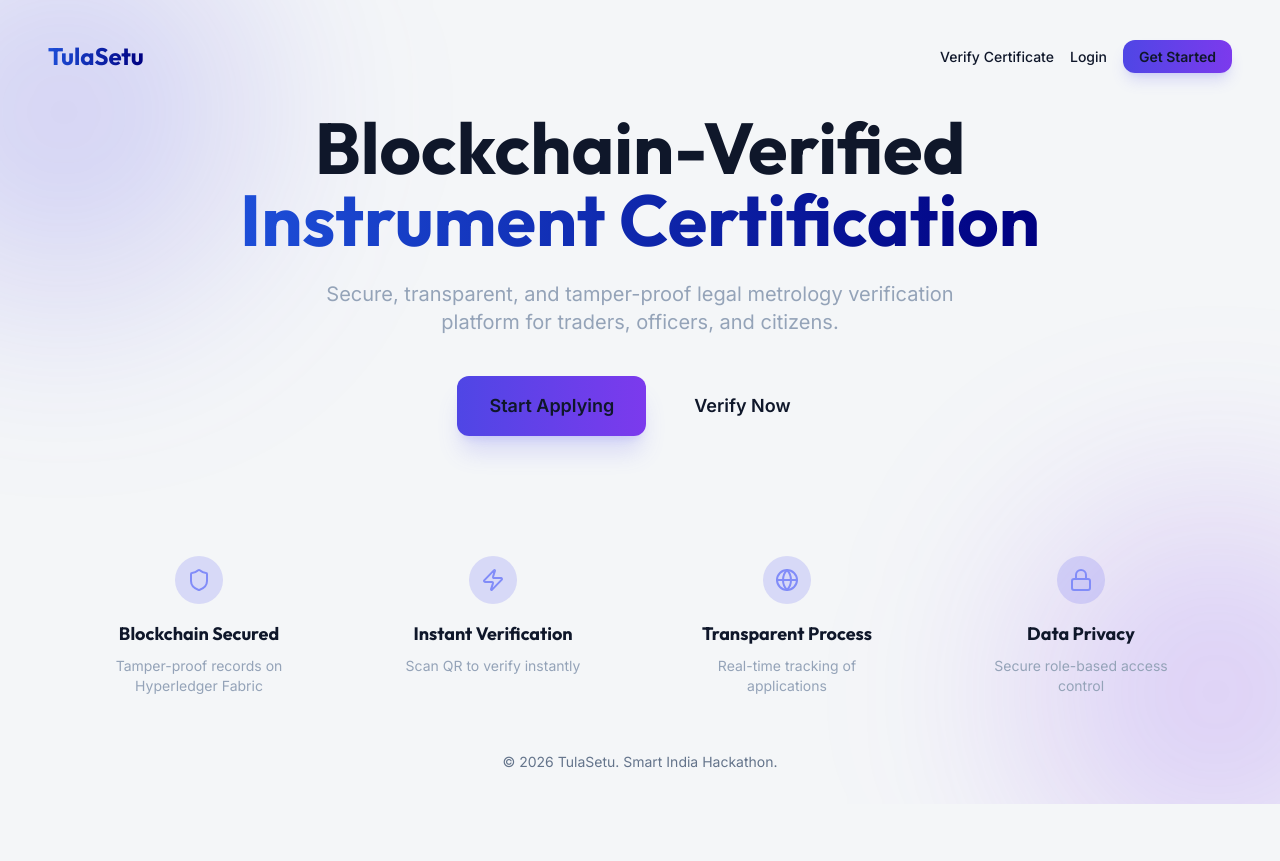
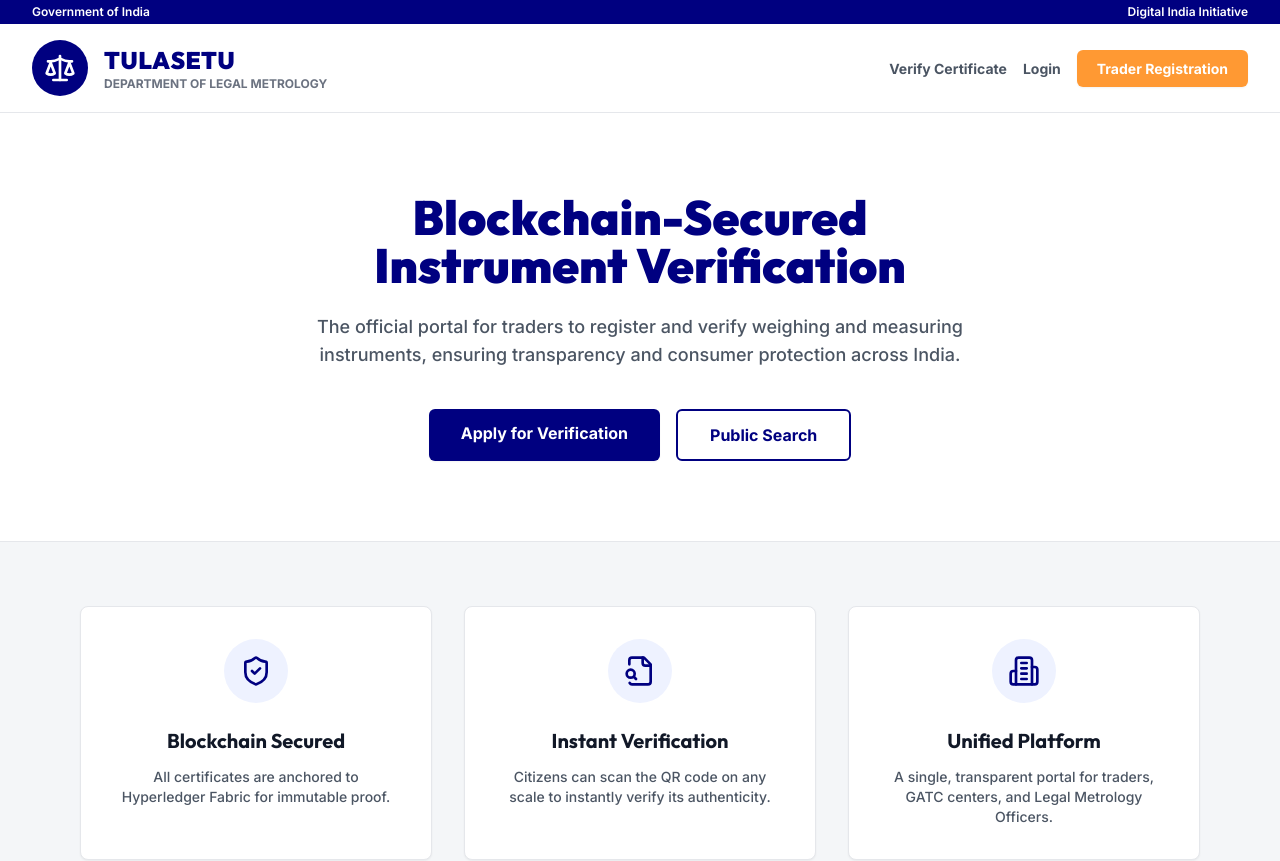
Before and after one commit to Aryanlohri/TULASETU, a Next.js app in the folder frontend/: page / in a window 1280 px wide. Shown: the top 861 px of the page. Before the commit the page ends 804 px from the top, so only its background shows below. Built offline with nearby package versions, Linux system fonts and the light colour scheme.

Commit message:
feat(ui): redesign landing and verification pages

```diff
--- a/frontend/src/app/page.js
+++ b/frontend/src/app/page.js
@@ -1,58 +1,70 @@
 'use client';
 import Link from 'next/link';
-import { Shield, Zap, Globe, Lock } from 'lucide-react';
-import { motion } from 'framer-motion';
+import { ShieldCheck, FileSearch, Scale, Building2 } from 'lucide-react';
 
 export default function LandingPage() {
   return (
-    <div className="min-h-screen flex flex-col relative overflow-hidden">
-      {/* Background Orbs */}
-      <div className="absolute top-[-10%] left-[-10%] w-96 h-96 bg-indigo-600/20 rounded-full blur-[100px]" />
-      <div className="absolute bottom-[-10%] right-[-10%] w-96 h-96 bg-violet-600/20 rounded-full blur-[100px]" />
+    <div className="min-h-screen flex flex-col bg-govbg text-gray-900">
 
-      <header className="px-8 py-6 flex justify-between items-center z-10 glass m-4 rounded-2xl">
-        <h1 className="text-2xl font-heading font-bold text-gradient">TulaSetu</h1>
+      {/* Top Govt Header */}
+      <div className="bg-primary-900 text-white py-1 px-8 text-xs font-semibold flex justify-between">
+        <span>Government of India</span>
+        <span>Digital India Initiative</span>
+      </div>
+
+      <header className="bg-white border-b border-gray-200 px-8 py-4 flex justify-between items-center shadow-sm">
+        <div className="flex items-center gap-4">
+          <div className="w-14 h-14 bg-primary-900 rounded-full flex items-center justify-center text-white">
+            <Scale className="w-8 h-8" />
+          </div>
+          <div>
+            <h1 className="text-2xl font-heading font-black text-primary-900 uppercase tracking-wide">TulaSetu</h1>
+            <p className="text-xs text-gray-500 font-bold uppercase">Department of Legal Metrology</p>
+          </div>
+        </div>
         <div className="space-x-4">
-          <Link href="/verify" className="text-sm font-medium hover:text-indigo-400 transition">Verify Certificate</Link>
-          <Link href="/login" className="text-sm font-medium hover:text-indigo-400 transition">Login</Link>
-          <Link href="/register" className="px-4 py-2 bg-gradient-to-r from-indigo-600 to-violet-600 rounded-xl text-sm font-semibold shadow-lg shadow-indigo-500/20 hover:scale-105 transition">Get Started</Link>
+          <Link href="/verify" className="text-sm font-bold text-gray-600 hover:text-primary-900 transition">Verify Certificate</Link>
+          <Link href="/login" className="text-sm font-bold text-gray-600 hover:text-primary-900 transition">Login</Link>
+          <Link href="/register" className="px-5 py-2.5 bg-saffron-500 rounded-md text-white text-sm font-bold shadow-sm hover:bg-saffron-600 transition">Trader Registration</Link>
         </div>
       </header>
 
-      <main className="flex-1 flex flex-col items-center justify-center text-center px-4 z-10">
-        <motion.div initial={{ opacity: 0, y: 20 }} animate={{ opacity: 1, y: 0 }} transition={{ duration: 0.5 }}>
-          <h2 className="text-5xl md:text-7xl font-heading font-bold mb-6 leading-tight">
-            Blockchain-Verified <br/> <span className="text-gradient">Instrument Certification</span>
+      <main className="flex-1 flex flex-col items-center">
+        {/* Hero Section */}
+        <div className="w-full bg-white border-b border-gray-200 py-20 px-4 text-center">
+          <h2 className="text-4xl md:text-5xl font-heading font-black mb-6 text-primary-900">
+            Blockchain-Secured <br/> Instrument Verification
           </h2>
-          <p className="text-lg md:text-xl text-slate-400 max-w-2xl mx-auto mb-10">
-            Secure, transparent, and tamper-proof legal metrology verification platform for traders, officers, and citizens.
+          <p className="text-lg text-gray-600 max-w-2xl mx-auto mb-10 font-medium">
+            The official portal for traders to register and verify weighing and measuring instruments, ensuring transparency and consumer protection across India.
           </p>
           <div className="flex flex-wrap justify-center gap-4">
-            <Link href="/register" className="px-8 py-4 bg-gradient-to-r from-indigo-600 to-violet-600 rounded-xl font-semibold text-lg shadow-xl shadow-indigo-500/20 hover:scale-105 transition">Start Applying</Link>
-            <Link href="/verify" className="px-8 py-4 glass rounded-xl font-semibold text-lg hover:bg-white/10 transition">Verify Now</Link>
+            <Link href="/register" className="px-8 py-3 bg-primary-900 rounded-md font-bold text-white shadow-sm hover:bg-primary-800 transition">Apply for Verification</Link>
+            <Link href="/verify" className="px-8 py-3 bg-white border-2 border-primary-900 rounded-md font-bold text-primary-900 hover:bg-gray-50 transition">Public Search</Link>
           </div>
-        </motion.div>
+        </div>
 
-        <motion.div initial={{ opacity: 0 }} animate={{ opacity: 1 }} transition={{ delay: 0.3, duration: 0.5 }} className="grid grid-cols-1 md:grid-cols-4 gap-6 mt-24 max-w-6xl mx-auto w-full">
+        {/* Features Section */}
+        <div className="grid grid-cols-1 md:grid-cols-3 gap-8 mt-16 max-w-6xl mx-auto w-full px-4 mb-20">
           {[
-            { icon: Shield, title: 'Blockchain Secured', desc: 'Tamper-proof records on Hyperledger Fabric' },
-            { icon: Zap, title: 'Instant Verification', desc: 'Scan QR to verify instantly' },
-            { icon: Globe, title: 'Transparent Process', desc: 'Real-time tracking of applications' },
-            { icon: Lock, title: 'Data Privacy', desc: 'Secure role-based access control' }
+            { icon: ShieldCheck, title: 'Blockchain Secured', desc: 'All certificates are anchored to Hyperledger Fabric for immutable proof.' },
+            { icon: FileSearch, title: 'Instant Verification', desc: 'Citizens can scan the QR code on any scale to instantly verify its authenticity.' },
+            { icon: Building2, title: 'Unified Platform', desc: 'A single, transparent portal for traders, GATC centers, and Legal Metrology Officers.' }
           ].map((feature, i) => (
-            <div key={i} className="glass p-6 rounded-2xl flex flex-col items-center text-center hover:-translate-y-2 transition duration-300">
-              <div className="w-12 h-12 rounded-full bg-indigo-500/20 flex items-center justify-center mb-4">
-                <feature.icon className="w-6 h-6 text-indigo-400" />
+            <div key={i} className="bg-white border border-gray-200 shadow-sm p-8 rounded-lg flex flex-col items-center text-center">
+              <div className="w-16 h-16 rounded-full bg-primary-50 flex items-center justify-center mb-6">
+                <feature.icon className="w-8 h-8 text-primary-900" />
               </div>
-              <h3 className="font-heading font-bold text-lg mb-2">{feature.title}</h3>
-              <p className="text-sm text-slate-400">{feature.desc}</p>
+              <h3 className="font-heading font-bold text-xl mb-3 text-gray-900">{feature.title}</h3>
+              <p className="text-sm text-gray-600 font-medium">{feature.desc}</p>
             </div>
           ))}
-        </motion.div>
+        </div>
       </main>
 
-      <footer className="py-8 text-center text-slate-500 text-sm z-10">
-        © 2026 TulaSetu. Smart India Hackathon.
+      <footer className="bg-gray-100 border-t border-gray-200 py-8 text-center text-gray-500 text-sm font-semibold">
+        <p>Department of Legal Metrology, Government of India</p>
+        <p className="mt-2 text-xs">Developed for Smart India Hackathon 2026</p>
       </footer>
     </div>
   );
--- a/frontend/src/app/verify/page.js
+++ b/frontend/src/app/verify/page.js
@@ -4,9 +4,9 @@
 import VerificationResult from '@/components/verify/VerificationResult';
 import Button from '@/components/ui/Button';
 import Input from '@/components/ui/Input';
-import { QrCode, Keyboard } from 'lucide-react';
+import { QrCode, Keyboard, ShieldCheck } from 'lucide-react';
 import { verify } from '@/lib/api';
-import toast from 'react-hot-toast';
+import Link from 'next/link';
 
 export default function VerifyPage() {
   const [mode, setMode] = useState('scan'); // scan or type
@@ -49,51 +49,70 @@
   };
 
   return (
-    <div className="min-h-screen flex flex-col items-center pt-20 px-4 pb-10">
-      <div className="absolute top-[-20%] left-[-10%] w-96 h-96 bg-indigo-600/20 rounded-full blur-[100px]" />
+    <div className="min-h-screen flex flex-col bg-govbg">
+      {/* Formal Header */}
+      <header className="bg-primary-900 text-white px-8 py-4 flex items-center gap-4 shadow-md">
+        <ShieldCheck className="w-8 h-8 text-saffron-500" />
+        <div>
+          <h1 className="text-xl font-bold tracking-wide">Document Verification Portal</h1>
+          <p className="text-xs text-primary-100">Department of Legal Metrology</p>
+        </div>
+        <div className="ml-auto">
+          <Link href="/" className="text-sm font-semibold hover:text-saffron-400">Back to Home</Link>
+        </div>
+      </header>
 
-      <div className="z-10 w-full max-w-md">
+      <div className="flex-1 flex flex-col items-center pt-12 px-4 pb-10">
+        <div className="w-full max-w-lg">
           <div className="text-center mb-8">
-          <h1 className="text-4xl font-heading font-bold mb-2">Verify Certificate</h1>
-          <p className="text-slate-400">Ensure authenticity via blockchain</p>
+            <h2 className="text-3xl font-heading font-black text-gray-900 mb-2">Verify Certificate</h2>
+            <p className="text-gray-600 font-medium">Verify authenticity instantly against the Hyperledger blockchain.</p>
           </div>
 
           {!result ? (
-          <div className="glass p-6 rounded-2xl">
-            <div className="flex bg-white/5 rounded-xl p-1 mb-6">
+            <div className="bg-white border border-gray-200 shadow-sm p-8 rounded-lg">
+              <div className="flex bg-gray-100 rounded-md p-1 mb-8">
                 <button
                   onClick={() => setMode('scan')}
-                className={`flex-1 flex items-center justify-center gap-2 py-2 rounded-lg text-sm font-medium transition ${mode === 'scan' ? 'bg-indigo-500 text-white shadow-lg' : 'text-slate-400 hover:text-white'}`}
+                  className={`flex-1 flex items-center justify-center gap-2 py-2 rounded-md text-sm font-bold transition ${mode === 'scan' ? 'bg-white text-primary-900 shadow-sm border border-gray-200' : 'text-gray-500 hover:text-gray-900'}`}
                 >
                   <QrCode className="w-4 h-4" /> Scan QR
                 </button>
                 <button
                   onClick={() => setMode('type')}
-                className={`flex-1 flex items-center justify-center gap-2 py-2 rounded-lg text-sm font-medium transition ${mode === 'type' ? 'bg-indigo-500 text-white shadow-lg' : 'text-slate-400 hover:text-white'}`}
+                  className={`flex-1 flex items-center justify-center gap-2 py-2 rounded-md text-sm font-bold transition ${mode === 'type' ? 'bg-white text-primary-900 shadow-sm border border-gray-200' : 'text-gray-500 hover:text-gray-900'}`}
                 >
                   <Keyboard className="w-4 h-4" /> Enter ID
                 </button>
               </div>
 
               {mode === 'scan' ? (
+                <div className="border-2 border-dashed border-gray-300 rounded-lg p-2 bg-gray-50">
                   <QRScanner onScan={handleVerify} />
+                </div>
               ) : (
-              <form onSubmit={(e) => { e.preventDefault(); handleVerify(certId); }} className="space-y-4">
+                <form onSubmit={(e) => { e.preventDefault(); handleVerify(certId); }} className="space-y-6">
                   <Input
-                  placeholder="e.g. CERT-1234-5678"
+                    label="Certificate Number"
+                    placeholder="e.g. TS-MP-2026-C0001"
                     value={certId}
                     onChange={(e) => setCertId(e.target.value)}
                   />
-                <Button type="submit" variant="primary" className="w-full" loading={loading}>
-                  Verify Now
+                  <Button type="submit" variant="primary" className="w-full py-3" loading={loading}>
+                    Search & Verify
                   </Button>
                 </form>
               )}
+
+              <div className="mt-8 text-center text-xs text-gray-500 font-medium bg-gray-50 p-4 rounded-md">
+                This verification queries the immutable ledger to ensure the certificate was officially issued and has not been revoked.
+              </div>
             </div>
           ) : (
             <VerificationResult result={result} onReset={() => setResult(null)} />
           )}
         </div>
       </div>
+    </div>
   );
 }
--- a/frontend/src/components/verify/VerificationResult.jsx
+++ b/frontend/src/components/verify/VerificationResult.jsx
@@ -9,94 +9,96 @@
   const { valid, data, error } = result;
 
   const statusColors = {
-    ACTIVE: 'emerald',
-    EXPIRED: 'amber',
-    REVOKED: 'rose',
-    SUSPENDED: 'amber',
+    ACTIVE: 'VERIFIED',
+    EXPIRED: 'PENDING',
+    REVOKED: 'REJECTED',
+    SUSPENDED: 'PENDING',
   };
 
   return (
     <motion.div initial={{ opacity: 0, scale: 0.95 }} animate={{ opacity: 1, scale: 1 }} className="w-full">
-      <Card className={`p-8 border-2 ${valid ? 'border-emerald-500/50 shadow-[0_0_30px_rgba(16,185,129,0.2)]' : 'border-rose-500/50 shadow-[0_0_30px_rgba(244,63,94,0.2)]'}`}>
+      <Card className={`p-8 border-2 ${valid ? 'border-green-500 shadow-sm' : 'border-red-500 shadow-sm'}`}>
         {/* Status Icon */}
         <div className="flex flex-col items-center text-center mb-8">
           {valid ? (
             <motion.div initial={{ scale: 0 }} animate={{ scale: 1, rotate: 360 }} transition={{ type: 'spring', damping: 15 }}>
-              <CheckCircle2 className="w-24 h-24 text-emerald-400 mb-4 drop-shadow-[0_0_15px_rgba(16,185,129,0.5)]" />
+              <CheckCircle2 className="w-24 h-24 text-green-600 mb-4" />
             </motion.div>
           ) : (
             <motion.div initial={{ scale: 0 }} animate={{ scale: 1 }} transition={{ type: 'spring', damping: 15 }}>
-              <XCircle className="w-24 h-24 text-rose-400 mb-4 drop-shadow-[0_0_15px_rgba(244,63,94,0.5)]" />
+              <XCircle className="w-24 h-24 text-red-600 mb-4" />
             </motion.div>
           )}
-          <h2 className={`text-3xl font-heading font-bold ${valid ? 'text-emerald-400' : 'text-rose-400'}`}>
-            {valid ? 'Certificate Verified ✓' : 'Verification Failed'}
+          <h2 className={`text-3xl font-heading font-black ${valid ? 'text-green-700' : 'text-red-700'}`}>
+            {valid ? 'Certificate Verified' : 'Verification Failed'}
           </h2>
-          <p className="text-slate-400 mt-2">
-            {valid ? 'This instrument has a valid, blockchain-verified certificate' : (error || 'Certificate not found or is invalid')}
+          <p className="text-gray-600 font-medium mt-2">
+            {valid ? 'This instrument has a valid, officially issued certificate' : (error || 'Certificate not found or is invalid')}
           </p>
         </div>
 
         {/* Certificate Details */}
         {valid && data && (
-          <div className="space-y-3 text-left bg-slate-900/50 p-6 rounded-xl mb-6">
-            <div className="flex justify-between items-center border-b border-white/5 pb-3">
-              <span className="text-slate-400 text-sm">Certificate No.</span>
-              <span className="font-mono font-bold text-white">{data.certificate_number}</span>
+          <div className="space-y-3 text-left bg-gray-50 border border-gray-200 p-6 rounded-md mb-6">
+            <div className="flex justify-between items-center border-b border-gray-200 pb-3">
+              <span className="text-gray-500 text-sm font-semibold">Certificate No.</span>
+              <span className="font-mono font-bold text-gray-900">{data.certificate_number}</span>
             </div>
-            <div className="flex justify-between items-center border-b border-white/5 pb-3">
-              <span className="text-slate-400 text-sm">Instrument Type</span>
-              <Badge variant={data.instrument_type === 'WEIGHING' ? 'blue' : data.instrument_type === 'MEASURING' ? 'purple' : 'amber'}>
+            <div className="flex justify-between items-center border-b border-gray-200 pb-3">
+              <span className="text-gray-500 text-sm font-semibold">Instrument Type</span>
+              <Badge type={data.instrument_type === 'WEIGHING' ? 'WEIGHING' : 'default'}>
                 {data.instrument_type}
               </Badge>
             </div>
-            <div className="flex justify-between items-center border-b border-white/5 pb-3">
-              <span className="text-slate-400 text-sm">Status</span>
-              <Badge variant={statusColors[data.status] || 'slate'}>
+            <div className="flex justify-between items-center border-b border-gray-200 pb-3">
+              <span className="text-gray-500 text-sm font-semibold">Status</span>
+              <Badge type={statusColors[data.status] || 'default'}>
                 {data.status}
               </Badge>
             </div>
-            <div className="flex justify-between items-center border-b border-white/5 pb-3">
-              <span className="text-slate-400 text-sm">Valid From</span>
-              <span className="font-medium text-white">{data.valid_from}</span>
+            <div className="flex justify-between items-center border-b border-gray-200 pb-3">
+              <span className="text-gray-500 text-sm font-semibold">Valid From</span>
+              <span className="font-bold text-gray-900">{data.valid_from}</span>
             </div>
-            <div className="flex justify-between items-center border-b border-white/5 pb-3">
-              <span className="text-slate-400 text-sm">Valid Until</span>
-              <span className="font-medium text-white">{data.valid_until}</span>
+            <div className="flex justify-between items-center border-b border-gray-200 pb-3">
+              <span className="text-gray-500 text-sm font-semibold">Valid Until</span>
+              <span className="font-bold text-gray-900">{data.valid_until}</span>
             </div>
 
             {/* Blockchain Proof Section */}
-            <div className="mt-4 pt-4 border-t border-white/10">
+            <div className="mt-4 pt-4 border-t border-gray-200">
               <div className="flex items-center gap-2 mb-3">
-                <Shield className={`w-5 h-5 ${data.blockchain_verified ? 'text-emerald-400' : 'text-amber-400'}`} />
-                <span className="text-sm font-bold uppercase tracking-wider text-white">
-                  {data.blockchain_verified ? 'Blockchain Verified' : 'Blockchain Pending'}
+                <Shield className={`w-5 h-5 ${data.blockchain_verified ? 'text-green-600' : 'text-yellow-600'}`} />
+                <span className="text-sm font-bold uppercase tracking-wider text-gray-900">
+                  {data.blockchain_verified ? 'Blockchain Secured' : 'Blockchain Pending'}
                 </span>
               </div>
               {data.blockchain_verified && (
-                <div className="space-y-2 bg-emerald-500/5 border border-emerald-500/20 rounded-lg p-3">
-                  <div className="flex items-center gap-2 text-xs text-slate-400">
-                    <Hash className="w-3 h-3" />
-                    <span>TX: </span>
-                    <span className="font-mono text-emerald-300 break-all">{data.blockchain_tx_id}</span>
+                <div className="space-y-2 bg-green-50 border border-green-200 rounded-md p-4">
+                  <div className="flex items-center gap-2 text-xs text-gray-600 font-medium">
+                    <Hash className="w-3 h-3 text-green-700" />
+                    <span>TX ID: </span>
+                    <span className="font-mono text-gray-900 break-all">{data.blockchain_tx_id}</span>
                   </div>
                   {data.blockchain_hash && (
-                    <div className="flex items-center gap-2 text-xs text-slate-400">
-                      <Shield className="w-3 h-3" />
+                    <div className="flex items-center gap-2 text-xs text-gray-600 font-medium mt-1">
+                      <Shield className="w-3 h-3 text-green-700" />
                       <span>Hash: </span>
-                      <span className="font-mono text-slate-300 break-all text-[10px]">{data.blockchain_hash}</span>
+                      <span className="font-mono text-gray-900 break-all">{data.blockchain_hash}</span>
                     </div>
                   )}
                   {data.anchor_timestamp && (
-                    <div className="flex items-center gap-2 text-xs text-slate-400">
-                      <Clock className="w-3 h-3" />
-                      <span>Anchored: </span>
-                      <span className="font-mono text-slate-300">{new Date(data.anchor_timestamp).toLocaleString()}</span>
+                    <div className="flex items-center gap-2 text-xs text-gray-600 font-medium mt-1">
+                      <Clock className="w-3 h-3 text-green-700" />
+                      <span>Timestamp: </span>
+                      <span className="font-mono text-gray-900">{new Date(data.anchor_timestamp).toLocaleString()}</span>
                     </div>
                   )}
-                  <p className="text-[10px] text-emerald-400/60 mt-2 uppercase tracking-widest font-semibold">
-                    ✦ Verified on Hyperledger Fabric ✦
-                  </p>
+                  <div className="mt-3 text-center">
+                    <span className="px-2 py-1 bg-green-100 text-green-800 text-[10px] font-bold rounded uppercase tracking-widest border border-green-200">
+                      Immutable Ledger Verification
+                    </span>
+                  </div>
                 </div>
               )}
             </div>
```
Lines whose indentation alone changed are shown as unchanged.
